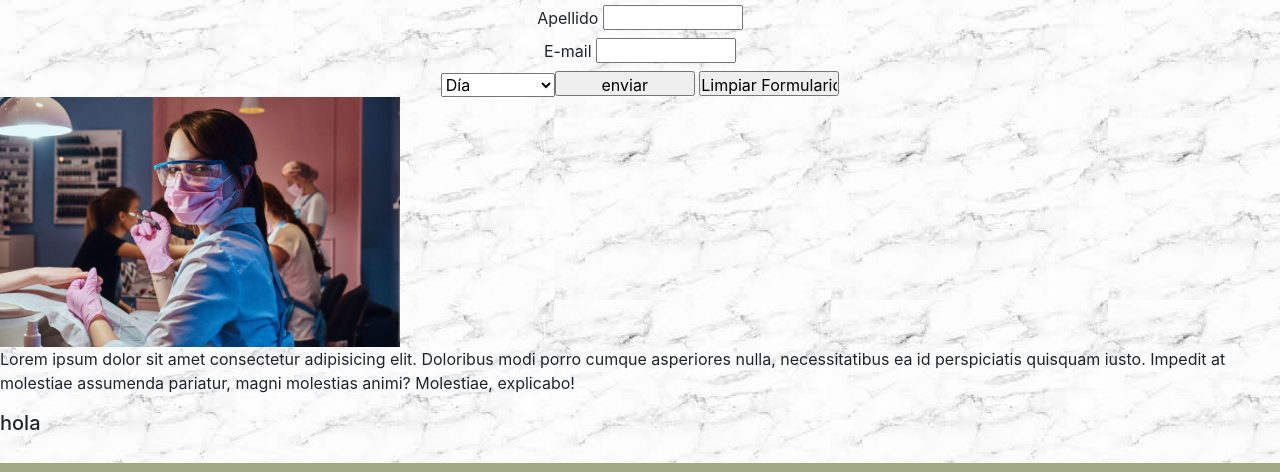
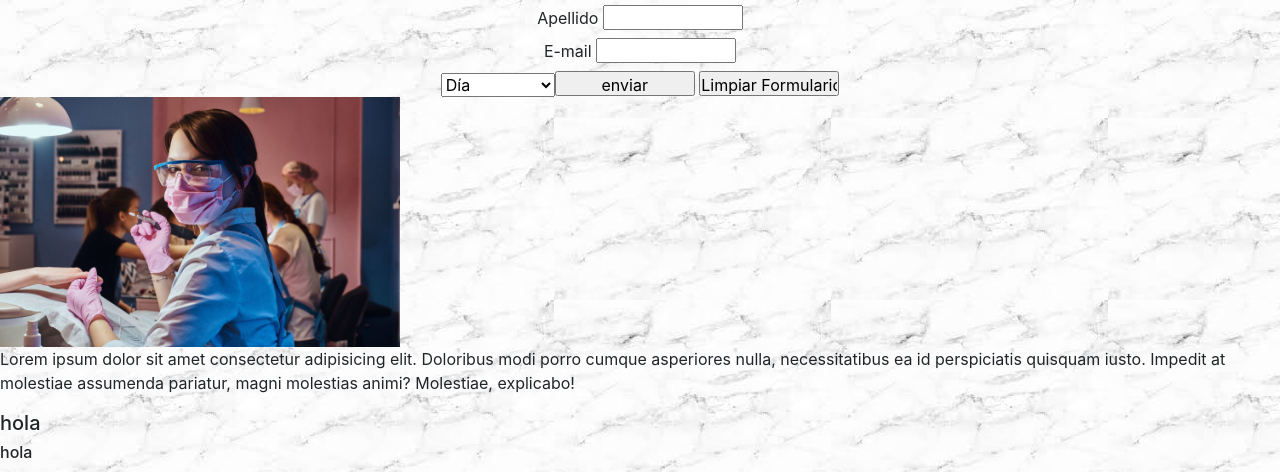
Before and after one commit to LindaMedina28/entregaclase15, a plain HTML site: page nosotras.html in a window 1280 px wide. Shown: the part 246-718 px from the top of the page. Drawn offline with nearby package versions, Linux system fonts and the light colour scheme.

Commit message:
agregue una etiqueta h6

```diff
--- a/nosotras.html
+++ b/nosotras.html
@@ -85,6 +85,7 @@
     animi? Molestiae, explicabo!</p>
 
     <h5>hola</h5>
+    <h6>hola</h6>
 
 
 
```
